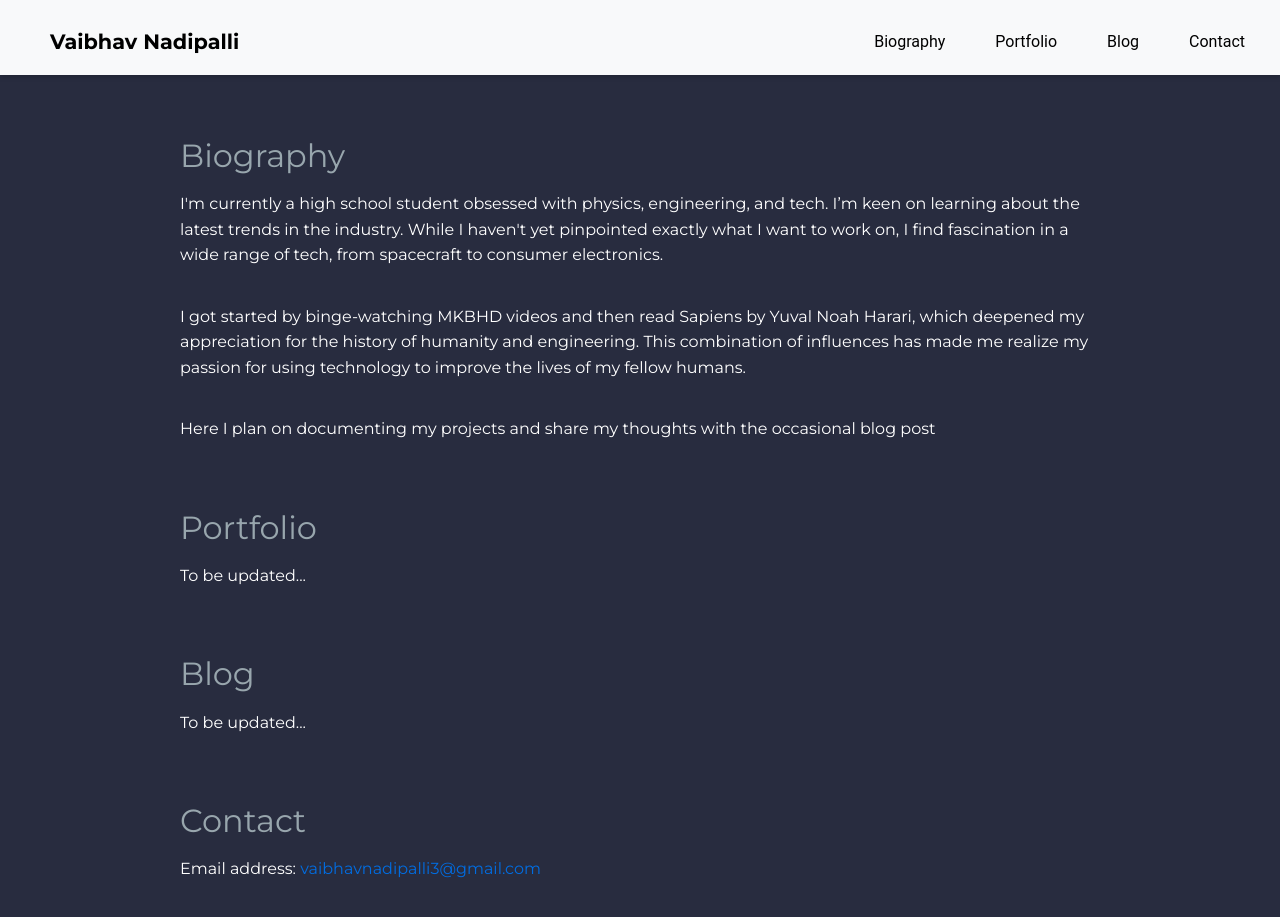
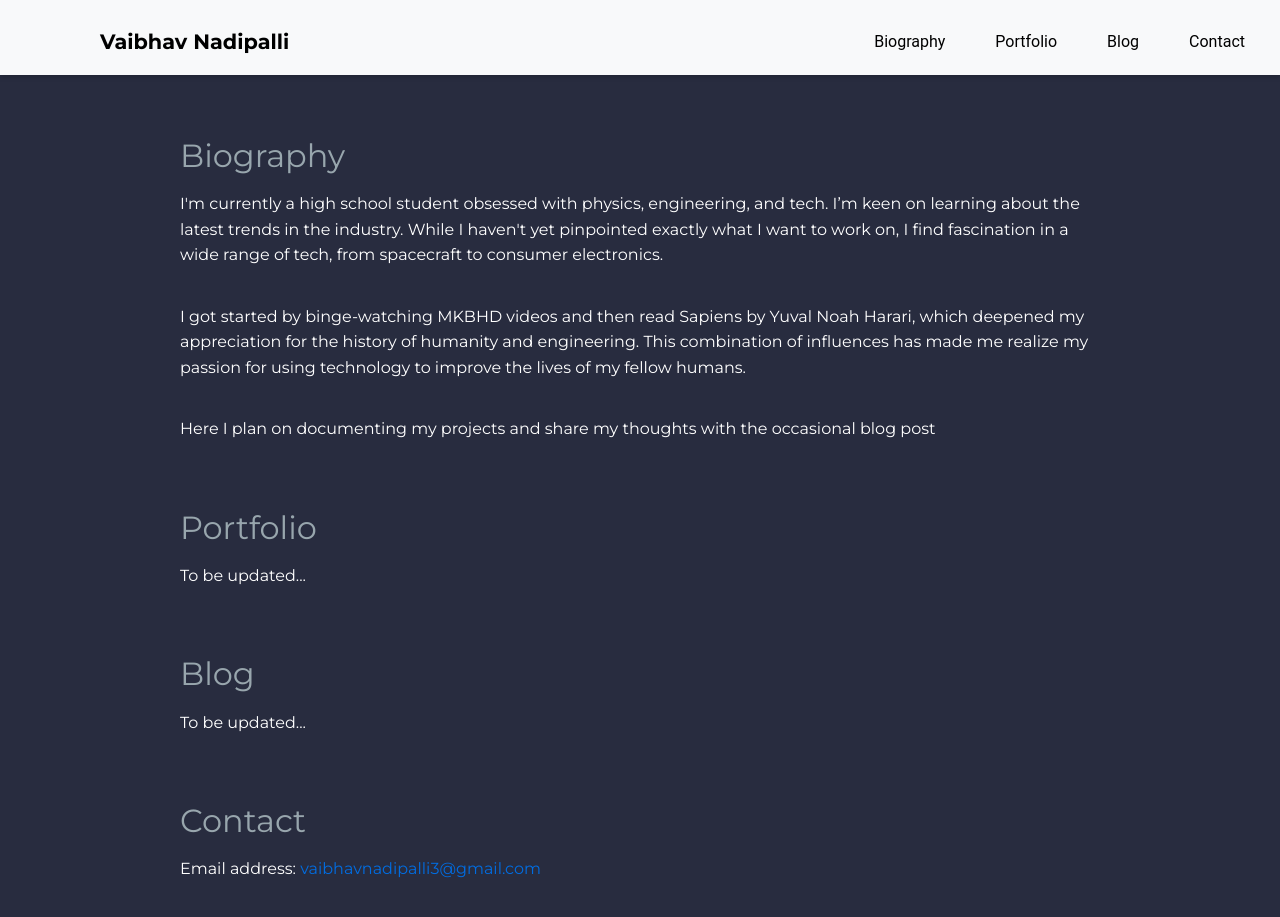
Before and after one commit to Vaibhav-Nadipalli/vaibhav-nadipalli.github.io, a Jekyll site: the page built from index.markdown, in a window 1280 px wide and 962 px high. Shown: the top 917 px of the window. Built offline with Jekyll 4.4.1, drawn with Linux system fonts in a browser that asks for light colours.

Commit message:
Update styles.css

```diff
--- a/assets/css/styles.css
+++ b/assets/css/styles.css
@@ -40,7 +40,7 @@ header {
     font-size: 1.3em;
     color: #000;
     margin: 10px 0;
-    margin-left: 30px;
+    margin-left: 80px;
 }
 
 .nav-title a {
```
